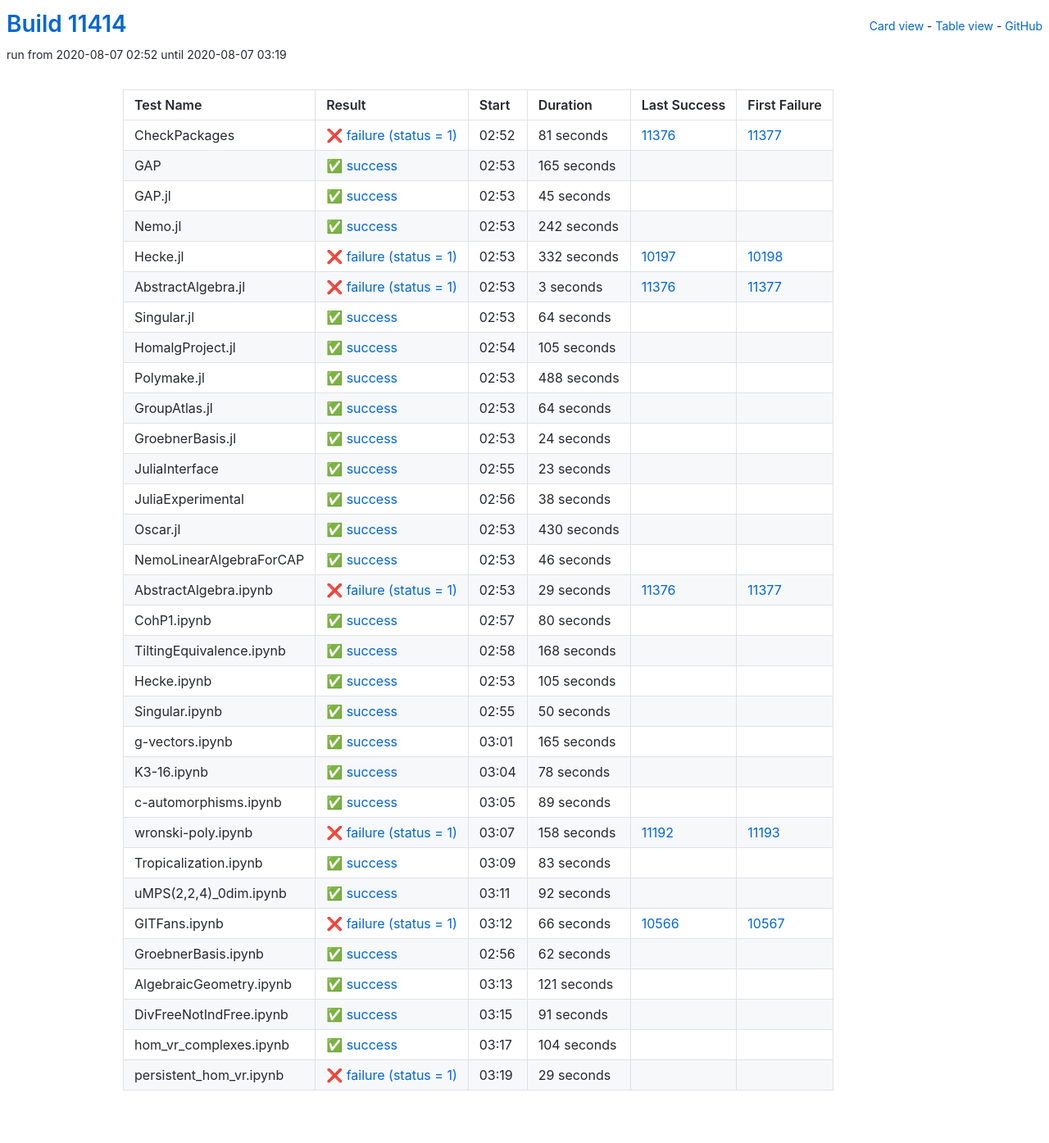
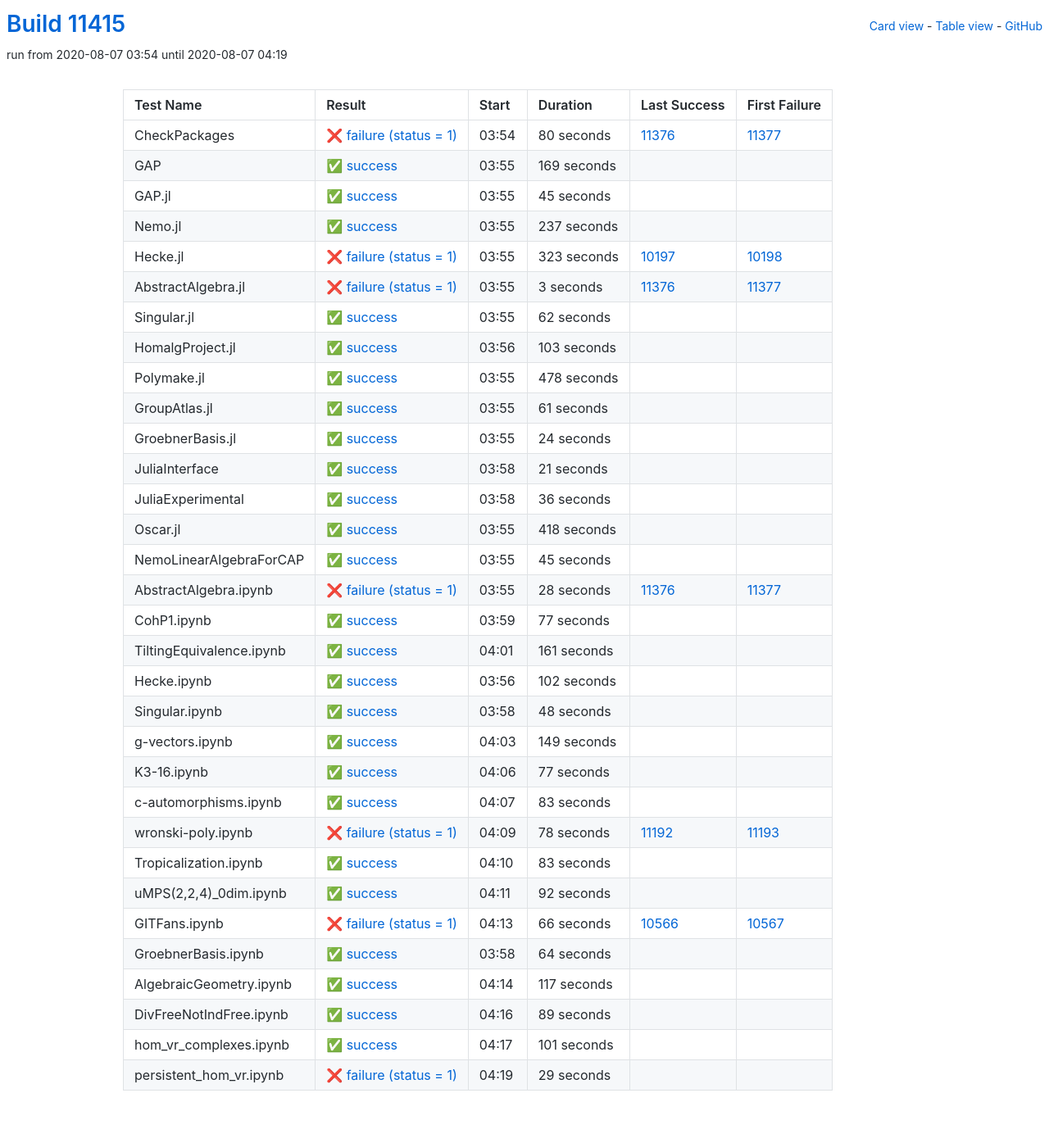
Before and after one commit to oscar-system/oscar-ci-status, a Jekyll site: the page built from table.html, in a window 1280 px wide. Shown: the whole page at 82% size. Built offline with Jekyll 4.4.1, drawn with Linux system fonts in a browser that asks for light colours.

Commit message:
Build #11415

```diff
--- a/_data/ci.yml
+++ b/_data/ci.yml
@@ -1,6 +1,6 @@
 ---
-build: 11414
-build_url: https://oscarci.mathematik.uni-kl.de/job/oscar/11414/
+build: 11415
+build_url: https://oscarci.mathematik.uni-kl.de/job/oscar/11415/
 job: oscar
 organization: oscar-system
 repo: oscar-ci-status
@@ -8,32 +8,32 @@
 tests:
 - name: CheckPackages
   id: checkpackages
-  log: https://oscarci.mathematik.uni-kl.de/job/oscar/11414/artifact/logs/build-11414/CheckPackages.log
-  start: 2020-08-07 02:52
+  log: https://oscarci.mathematik.uni-kl.de/job/oscar/11415/artifact/logs/build-11415/CheckPackages.log
+  start: 2020-08-07 03:54
   success: false
   exitcode: 1
   status: failure
-  duration: 81
+  duration: 80
   last_success: 11376
   last_success_url: https://oscarci.mathematik.uni-kl.de/job/oscar/11376/
   first_failure: 11377
   first_failure_url: https://oscarci.mathematik.uni-kl.de/job/oscar/11377/
 - name: GAP
   id: gap
-  log: https://oscarci.mathematik.uni-kl.de/job/oscar/11414/artifact/logs/build-11414/GAP.log
-  start: 2020-08-07 02:53
+  log: https://oscarci.mathematik.uni-kl.de/job/oscar/11415/artifact/logs/build-11415/GAP.log
+  start: 2020-08-07 03:55
   success: true
   exitcode: 0
   status: success
-  duration: 165
+  duration: 169
   last_success: false
   last_success_url:
   first_failure: false
   first_failure_url:
 - name: GAP.jl
   id: gap-jl
-  log: https://oscarci.mathematik.uni-kl.de/job/oscar/11414/artifact/logs/build-11414/GAP.jl.log
-  start: 2020-08-07 02:53
+  log: https://oscarci.mathematik.uni-kl.de/job/oscar/11415/artifact/logs/build-11415/GAP.jl.log
+  start: 2020-08-07 03:55
   success: true
   exitcode: 0
   status: success
@@ -44,32 +44,32 @@
   first_failure_url:
 - name: Nemo.jl
   id: nemo-jl
-  log: https://oscarci.mathematik.uni-kl.de/job/oscar/11414/artifact/logs/build-11414/Nemo.jl.log
-  start: 2020-08-07 02:53
+  log: https://oscarci.mathematik.uni-kl.de/job/oscar/11415/artifact/logs/build-11415/Nemo.jl.log
+  start: 2020-08-07 03:55
   success: true
   exitcode: 0
   status: success
-  duration: 242
+  duration: 237
   last_success: false
   last_success_url:
   first_failure: false
   first_failure_url:
 - name: Hecke.jl
   id: hecke-jl
-  log: https://oscarci.mathematik.uni-kl.de/job/oscar/11414/artifact/logs/build-11414/Hecke.jl.log
-  start: 2020-08-07 02:53
+  log: https://oscarci.mathematik.uni-kl.de/job/oscar/11415/artifact/logs/build-11415/Hecke.jl.log
+  start: 2020-08-07 03:55
   success: false
   exitcode: 1
   status: failure
-  duration: 332
+  duration: 323
   last_success: 10197
   last_success_url: https://oscarci.mathematik.uni-kl.de/job/oscar/10197/
   first_failure: 10198
   first_failure_url: https://oscarci.mathematik.uni-kl.de/job/oscar/10198/
 - name: AbstractAlgebra.jl
   id: abstractalgebra-jl
-  log: https://oscarci.mathematik.uni-kl.de/job/oscar/11414/artifact/logs/build-11414/AbstractAlgebra.jl.log
-  start: 2020-08-07 02:53
+  log: https://oscarci.mathematik.uni-kl.de/job/oscar/11415/artifact/logs/build-11415/AbstractAlgebra.jl.log
+  start: 2020-08-07 03:55
   success: false
   exitcode: 1
   status: failure
@@ -80,56 +80,56 @@
   first_failure_url: https://oscarci.mathematik.uni-kl.de/job/oscar/11377/
 - name: Singular.jl
   id: singular-jl
-  log: https://oscarci.mathematik.uni-kl.de/job/oscar/11414/artifact/logs/build-11414/Singular.jl.log
-  start: 2020-08-07 02:53
+  log: https://oscarci.mathematik.uni-kl.de/job/oscar/11415/artifact/logs/build-11415/Singular.jl.log
+  start: 2020-08-07 03:55
   success: true
   exitcode: 0
   status: success
-  duration: 64
+  duration: 62
   last_success: false
   last_success_url:
   first_failure: false
   first_failure_url:
 - name: HomalgProject.jl
   id: homalgproject-jl
-  log: https://oscarci.mathematik.uni-kl.de/job/oscar/11414/artifact/logs/build-11414/HomalgProject.jl.log
-  start: 2020-08-07 02:54
+  log: https://oscarci.mathematik.uni-kl.de/job/oscar/11415/artifact/logs/build-11415/HomalgProject.jl.log
+  start: 2020-08-07 03:56
   success: true
   exitcode: 0
   status: success
-  duration: 105
+  duration: 103
   last_success: false
   last_success_url:
   first_failure: false
   first_failure_url:
 - name: Polymake.jl
   id: polymake-jl
-  log: https://oscarci.mathematik.uni-kl.de/job/oscar/11414/artifact/logs/build-11414/Polymake.jl.log
-  start: 2020-08-07 02:53
+  log: https://oscarci.mathematik.uni-kl.de/job/oscar/11415/artifact/logs/build-11415/Polymake.jl.log
+  start: 2020-08-07 03:55
   success: true
   exitcode: 0
   status: success
-  duration: 488
+  duration: 478
   last_success: false
   last_success_url:
   first_failure: false
   first_failure_url:
 - name: GroupAtlas.jl
   id: groupatlas-jl
-  log: https://oscarci.mathematik.uni-kl.de/job/oscar/11414/artifact/logs/build-11414/GroupAtlas.jl.log
-  start: 2020-08-07 02:53
+  log: https://oscarci.mathematik.uni-kl.de/job/oscar/11415/artifact/logs/build-11415/GroupAtlas.jl.log
+  start: 2020-08-07 03:55
   success: true
   exitcode: 0
   status: success
-  duration: 64
+  duration: 61
   last_success: false
   last_success_url:
   first_failure: false
   first_failure_url:
 - name: GroebnerBasis.jl
   id: groebnerbasis-jl
-  log: https://oscarci.mathematik.uni-kl.de/job/oscar/11414/artifact/logs/build-11414/GroebnerBasis.jl.log
-  start: 2020-08-07 02:53
+  log: https://oscarci.mathematik.uni-kl.de/job/oscar/11415/artifact/logs/build-11415/GroebnerBasis.jl.log
+  start: 2020-08-07 03:55
   success: true
   exitcode: 0
   status: success
@@ -140,164 +140,164 @@
   first_failure_url:
 - name: JuliaInterface
   id: juliainterface
-  log: https://oscarci.mathematik.uni-kl.de/job/oscar/11414/artifact/logs/build-11414/JuliaInterface.log
-  start: 2020-08-07 02:55
+  log: https://oscarci.mathematik.uni-kl.de/job/oscar/11415/artifact/logs/build-11415/JuliaInterface.log
+  start: 2020-08-07 03:58
   success: true
   exitcode: 0
   status: success
-  duration: 23
+  duration: 21
   last_success: false
   last_success_url:
   first_failure: false
   first_failure_url:
 - name: JuliaExperimental
   id: juliaexperimental
-  log: https://oscarci.mathematik.uni-kl.de/job/oscar/11414/artifact/logs/build-11414/JuliaExperimental.log
-  start: 2020-08-07 02:56
+  log: https://oscarci.mathematik.uni-kl.de/job/oscar/11415/artifact/logs/build-11415/JuliaExperimental.log
+  start: 2020-08-07 03:58
   success: true
   exitcode: 0
   status: success
-  duration: 38
+  duration: 36
   last_success: false
   last_success_url:
   first_failure: false
   first_failure_url:
 - name: Oscar.jl
   id: oscar-jl
-  log: https://oscarci.mathematik.uni-kl.de/job/oscar/11414/artifact/logs/build-11414/Oscar.jl.log
-  start: 2020-08-07 02:53
+  log: https://oscarci.mathematik.uni-kl.de/job/oscar/11415/artifact/logs/build-11415/Oscar.jl.log
+  start: 2020-08-07 03:55
   success: true
   exitcode: 0
   status: success
-  duration: 430
+  duration: 418
   last_success: false
   last_success_url:
   first_failure: false
   first_failure_url:
 - name: NemoLinearAlgebraForCAP
   id: nemolinearalgebraforcap
-  log: https://oscarci.mathematik.uni-kl.de/job/oscar/11414/artifact/logs/build-11414/NemoLinearAlgebraForCAP.log
-  start: 2020-08-07 02:53
+  log: https://oscarci.mathematik.uni-kl.de/job/oscar/11415/artifact/logs/build-11415/NemoLinearAlgebraForCAP.log
+  start: 2020-08-07 03:55
   success: true
   exitcode: 0
   status: success
-  duration: 46
+  duration: 45
   last_success: false
   last_success_url:
   first_failure: false
   first_failure_url:
 - name: AbstractAlgebra.ipynb
   id: abstractalgebra-ipynb
-  log: https://oscarci.mathematik.uni-kl.de/job/oscar/11414/artifact/logs/build-11414/AbstractAlgebra.ipynb.log
-  start: 2020-08-07 02:53
+  log: https://oscarci.mathematik.uni-kl.de/job/oscar/11415/artifact/logs/build-11415/AbstractAlgebra.ipynb.log
+  start: 2020-08-07 03:55
   success: false
   exitcode: 1
   status: failure
-  duration: 29
+  duration: 28
   last_success: 11376
   last_success_url: https://oscarci.mathematik.uni-kl.de/job/oscar/11376/
   first_failure: 11377
   first_failure_url: https://oscarci.mathematik.uni-kl.de/job/oscar/11377/
 - name: CohP1.ipynb
   id: cohp1-ipynb
-  log: https://oscarci.mathematik.uni-kl.de/job/oscar/11414/artifact/logs/build-11414/CohP1.ipynb.log
-  start: 2020-08-07 02:57
+  log: https://oscarci.mathematik.uni-kl.de/job/oscar/11415/artifact/logs/build-11415/CohP1.ipynb.log
+  start: 2020-08-07 03:59
   success: true
   exitcode: 0
   status: success
-  duration: 80
+  duration: 77
   last_success: false
   last_success_url:
   first_failure: false
   first_failure_url:
 - name: TiltingEquivalence.ipynb
   id: tiltingequivalence-ipynb
-  log: https://oscarci.mathematik.uni-kl.de/job/oscar/11414/artifact/logs/build-11414/TiltingEquivalence.ipynb.log
-  start: 2020-08-07 02:58
+  log: https://oscarci.mathematik.uni-kl.de/job/oscar/11415/artifact/logs/build-11415/TiltingEquivalence.ipynb.log
+  start: 2020-08-07 04:01
   success: true
   exitcode: 0
   status: success
-  duration: 168
+  duration: 161
   last_success: false
   last_success_url:
   first_failure: false
   first_failure_url:
 - name: Hecke.ipynb
   id: hecke-ipynb
-  log: https://oscarci.mathematik.uni-kl.de/job/oscar/11414/artifact/logs/build-11414/Hecke.ipynb.log
-  start: 2020-08-07 02:53
+  log: https://oscarci.mathematik.uni-kl.de/job/oscar/11415/artifact/logs/build-11415/Hecke.ipynb.log
+  start: 2020-08-07 03:56
   success: true
   exitcode: 0
   status: success
-  duration: 105
+  duration: 102
   last_success: false
   last_success_url:
   first_failure: false
   first_failure_url:
 - name: Singular.ipynb
   id: singular-ipynb
-  log: https://oscarci.mathematik.uni-kl.de/job/oscar/11414/artifact/logs/build-11414/Singular.ipynb.log
-  start: 2020-08-07 02:55
+  log: https://oscarci.mathematik.uni-kl.de/job/oscar/11415/artifact/logs/build-11415/Singular.ipynb.log
+  start: 2020-08-07 03:58
   success: true
   exitcode: 0
   status: success
-  duration: 50
+  duration: 48
   last_success: false
   last_success_url:
   first_failure: false
   first_failure_url:
 - name: g-vectors.ipynb
   id: g-vectors-ipynb
-  log: https://oscarci.mathematik.uni-kl.de/job/oscar/11414/artifact/logs/build-11414/g-vectors.ipynb.log
-  start: 2020-08-07 03:01
+  log: https://oscarci.mathematik.uni-kl.de/job/oscar/11415/artifact/logs/build-11415/g-vectors.ipynb.log
+  start: 2020-08-07 04:03
   success: true
   exitcode: 0
   status: success
-  duration: 165
+  duration: 149
   last_success: false
   last_success_url:
   first_failure: false
   first_failure_url:
 - name: K3-16.ipynb
   id: k3-16-ipynb
-  log: https://oscarci.mathematik.uni-kl.de/job/oscar/11414/artifact/logs/build-11414/K3-16.ipynb.log
-  start: 2020-08-07 03:04
+  log: https://oscarci.mathematik.uni-kl.de/job/oscar/11415/artifact/logs/build-11415/K3-16.ipynb.log
+  start: 2020-08-07 04:06
   success: true
   exitcode: 0
   status: success
-  duration: 78
+  duration: 77
   last_success: false
   last_success_url:
   first_failure: false
   first_failure_url:
 - name: c-automorphisms.ipynb
   id: c-automorphisms-ipynb
-  log: https://oscarci.mathematik.uni-kl.de/job/oscar/11414/artifact/logs/build-11414/c-automorphisms.ipynb.log
-  start: 2020-08-07 03:05
+  log: https://oscarci.mathematik.uni-kl.de/job/oscar/11415/artifact/logs/build-11415/c-automorphisms.ipynb.log
+  start: 2020-08-07 04:07
   success: true
   exitcode: 0
   status: success
-  duration: 89
+  duration: 83
   last_success: false
   last_success_url:
   first_failure: false
   first_failure_url:
 - name: wronski-poly.ipynb
   id: wronski-poly-ipynb
-  log: https://oscarci.mathematik.uni-kl.de/job/oscar/11414/artifact/logs/build-11414/wronski-poly.ipynb.log
-  start: 2020-08-07 03:07
+  log: https://oscarci.mathematik.uni-kl.de/job/oscar/11415/artifact/logs/build-11415/wronski-poly.ipynb.log
+  start: 2020-08-07 04:09
   success: false
   exitcode: 1
   status: failure
-  duration: 158
+  duration: 78
   last_success: 11192
   last_success_url: https://oscarci.mathematik.uni-kl.de/job/oscar/11192/
   first_failure: 11193
   first_failure_url: https://oscarci.mathematik.uni-kl.de/job/oscar/11193/
 - name: Tropicalization.ipynb
   id: tropicalization-ipynb
-  log: https://oscarci.mathematik.uni-kl.de/job/oscar/11414/artifact/logs/build-11414/Tropicalization.ipynb.log
-  start: 2020-08-07 03:09
+  log: https://oscarci.mathematik.uni-kl.de/job/oscar/11415/artifact/logs/build-11415/Tropicalization.ipynb.log
+  start: 2020-08-07 04:10
   success: true
   exitcode: 0
   status: success
@@ -308,8 +308,8 @@
   first_failure_url:
 - name: uMPS(2,2,4)_0dim.ipynb
   id: umps-2-2-4-0dim-ipynb
-  log: https://oscarci.mathematik.uni-kl.de/job/oscar/11414/artifact/logs/build-11414/uMPS-2-2-4-_0dim.ipynb.log
-  start: 2020-08-07 03:11
+  log: https://oscarci.mathematik.uni-kl.de/job/oscar/11415/artifact/logs/build-11415/uMPS-2-2-4-_0dim.ipynb.log
+  start: 2020-08-07 04:11
   success: true
   exitcode: 0
   status: success
@@ -320,8 +320,8 @@
   first_failure_url:
 - name: GITFans.ipynb
   id: gitfans-ipynb
-  log: https://oscarci.mathematik.uni-kl.de/job/oscar/11414/artifact/logs/build-11414/GITFans.ipynb.log
-  start: 2020-08-07 03:12
+  log: https://oscarci.mathematik.uni-kl.de/job/oscar/11415/artifact/logs/build-11415/GITFans.ipynb.log
+  start: 2020-08-07 04:13
   success: false
   exitcode: 1
   status: failure
@@ -332,56 +332,56 @@
   first_failure_url: https://oscarci.mathematik.uni-kl.de/job/oscar/10567/
 - name: GroebnerBasis.ipynb
   id: groebnerbasis-ipynb
-  log: https://oscarci.mathematik.uni-kl.de/job/oscar/11414/artifact/logs/build-11414/GroebnerBasis.ipynb.log
-  start: 2020-08-07 02:56
+  log: https://oscarci.mathematik.uni-kl.de/job/oscar/11415/artifact/logs/build-11415/GroebnerBasis.ipynb.log
+  start: 2020-08-07 03:58
   success: true
   exitcode: 0
   status: success
-  duration: 62
+  duration: 64
   last_success: false
   last_success_url:
   first_failure: false
   first_failure_url:
 - name: AlgebraicGeometry.ipynb
   id: algebraicgeometry-ipynb
-  log: https://oscarci.mathematik.uni-kl.de/job/oscar/11414/artifact/logs/build-11414/AlgebraicGeometry.ipynb.log
-  start: 2020-08-07 03:13
+  log: https://oscarci.mathematik.uni-kl.de/job/oscar/11415/artifact/logs/build-11415/AlgebraicGeometry.ipynb.log
+  start: 2020-08-07 04:14
   success: true
   exitcode: 0
   status: success
-  duration: 121
+  duration: 117
   last_success: false
   last_success_url:
   first_failure: false
   first_failure_url:
 - name: DivFreeNotIndFree.ipynb
   id: divfreenotindfree-ipynb
-  log: https://oscarci.mathematik.uni-kl.de/job/oscar/11414/artifact/logs/build-11414/DivFreeNotIndFree.ipynb.log
-  start: 2020-08-07 03:15
+  log: https://oscarci.mathematik.uni-kl.de/job/oscar/11415/artifact/logs/build-11415/DivFreeNotIndFree.ipynb.log
+  start: 2020-08-07 04:16
   success: true
   exitcode: 0
   status: success
-  duration: 91
+  duration: 89
   last_success: false
   last_success_url:
   first_failure: false
   first_failure_url:
 - name: hom_vr_complexes.ipynb
   id: hom-vr-complexes-ipynb
-  log: https://oscarci.mathematik.uni-kl.de/job/oscar/11414/artifact/logs/build-11414/hom_vr_complexes.ipynb.log
-  start: 2020-08-07 03:17
+  log: https://oscarci.mathematik.uni-kl.de/job/oscar/11415/artifact/logs/build-11415/hom_vr_complexes.ipynb.log
+  start: 2020-08-07 04:17
   success: true
   exitcode: 0
   status: success
-  duration: 104
+  duration: 101
   last_success: false
   last_success_url:
   first_failure: false
   first_failure_url:
 - name: persistent_hom_vr.ipynb
   id: persistent-hom-vr-ipynb
-  log: https://oscarci.mathematik.uni-kl.de/job/oscar/11414/artifact/logs/build-11414/persistent_hom_vr.ipynb.log
-  start: 2020-08-07 03:19
+  log: https://oscarci.mathematik.uni-kl.de/job/oscar/11415/artifact/logs/build-11415/persistent_hom_vr.ipynb.log
+  start: 2020-08-07 04:19
   success: false
   exitcode: 1
   status: failure
```
Also changed, not shown: README.md.
